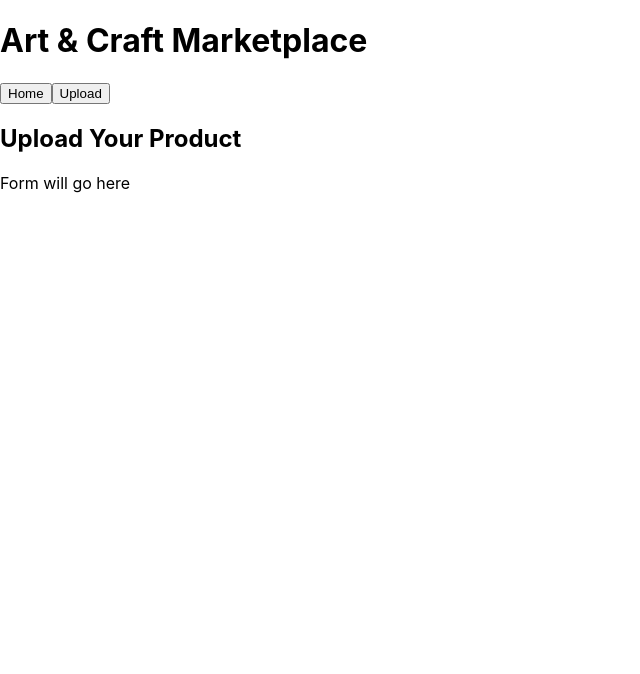
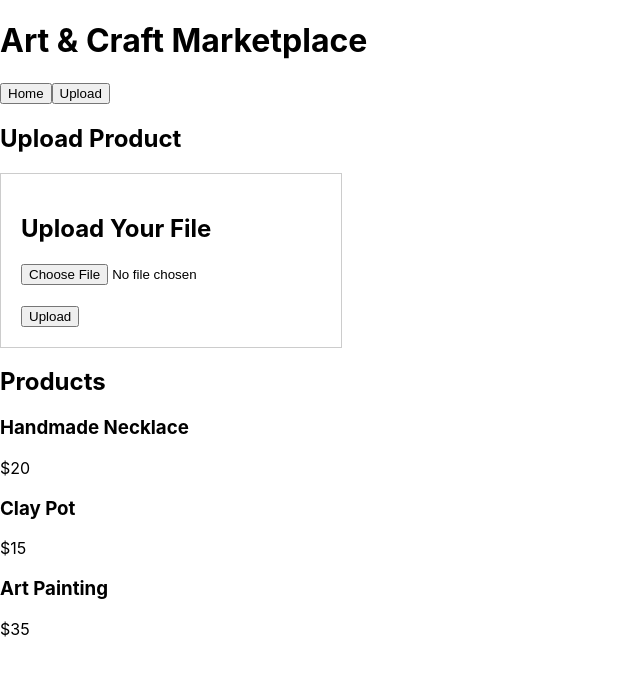
Before and after one commit to iamnilanjana-ops/art-craft-marketplace-NilanjanaC, a React (Create React App) app in the folder art-craft-marketplace/: page / in a window 1280 px wide. Both pictures are taken after a click on the button "Upload". Shown: the top 674 px of the page, without its empty margins (0-640 px from the left). Built offline with nearby package versions, Linux system fonts and the light colour scheme.

Commit message:
Connected UploadForm with ProductList using state

```diff
--- a/art-craft-marketplace/src/Pages/Upload.js
+++ b/art-craft-marketplace/src/Pages/Upload.js
@@ -1,10 +1,22 @@
-import React from "react";
+import { useState } from "react";
+import UploadForm from "../components/UploadForm";
+import ProductList from "../components/ProductList";
 
 function Upload() {
+
+  const [products, setProducts] = useState([]);
+
+  const addProduct = (product) => {
+    setProducts([...products, product]);
+  };
+
   return (
-    <div className="upload-page">
-      <h2>Upload Your Product</h2>
-      <p>Form will go here</p>
+    <div>
+      <h2>Upload Product</h2>
+
+      <UploadForm addProduct={addProduct} />
+
+      <ProductList products={products} />
     </div>
   );
 }
```
